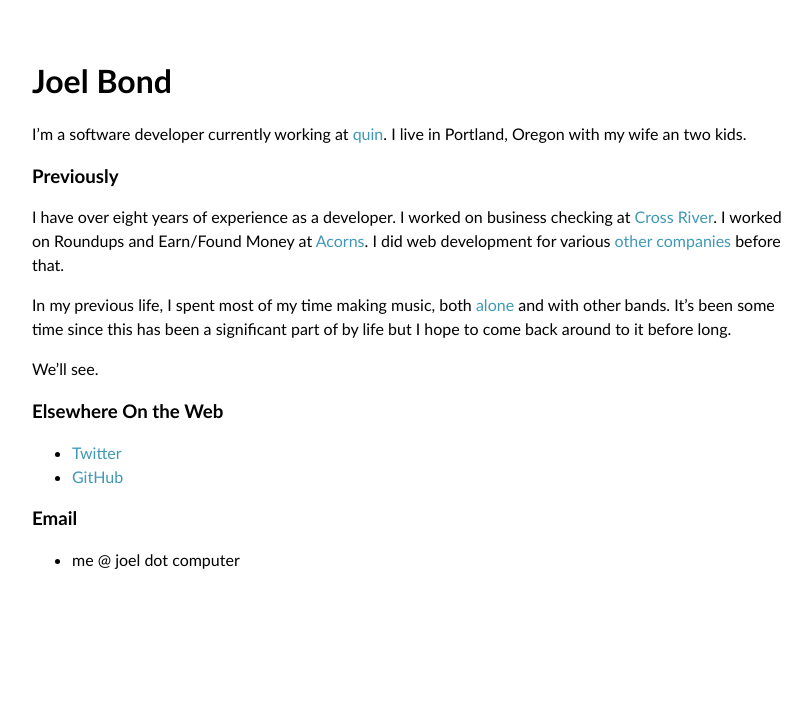
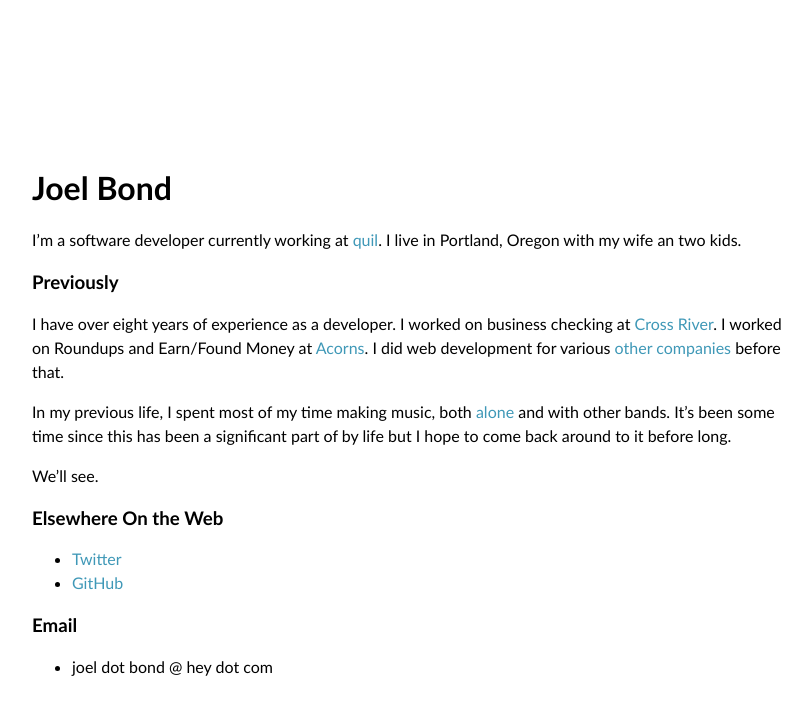
Before and after one commit to Joeltbond/joeltbond.github.io, a Jekyll site: the page built from index.markdown, in a window 1280 px wide. Shown: the top 715 px of the page, without its empty margins (228-1040 px from the left). Built offline with Jekyll 4.4.1, drawn with Linux system fonts in a browser that asks for light colours.

Commit message:
update email, quil site, page padding

```diff
--- a/_config.yml
+++ b/_config.yml
@@ -19,7 +19,7 @@
 # in the templates via {{ site.myvariable }}.
 
 title: Joel Bond
-email: joeltbond@gmail.com
+email: joel.bond@hey.com
 description: >- # this means to ignore newlines until "baseurl:"
   Write an awesome description for your new site here. You can edit this
   line in _config.yml. It will appear in your document head meta (for
--- a/_layouts/page.html
+++ b/_layouts/page.html
@@ -2,7 +2,9 @@
 <html>
   {% include head.html %}
   <body>
-    <h1 class="page-title">{{ page.title }}</h1>
-    {{ content }}
+    <main>
+      <h1 class="page-title">{{ page.title }}</h1>
+      {{ content }}
+    </main>
   </body>
 </html>
--- a/_sass/main.scss
+++ b/_sass/main.scss
@@ -4,6 +4,14 @@
   max-width: 800px;
   margin: 0 auto;
   padding: 20px 20px;
+}
+
+html {
+  font-size: 10px;
+}
+
+body {
+  font-size: 1.6rem;
 }
 
 p {
@@ -31,9 +39,6 @@
   margin-top: 50px;
 }
 
-header {
-}
-
 nav {
   display: flex;
   justify-content: space-between;
@@ -50,6 +55,30 @@
   }
 }
 
+html {
+  font-size: 10px;
+}
+
+:root {
+  --page-top: 3.2rem;
+
+  @media (min-width: 43rem) {
+    --page-top: 6.4rem;
+  }
+
+  @media (min-width: 62rem) {
+    --page-top: 12.8rem;
+  }
+
+  @media (min-width: 82rem) {
+    --page-top: 19.2rem;
+  }
+}
+
+main {
+  margin-top: var(--page-top);
+}
+
 .post-list {
   list-style: none;
   margin: 0;
--- a/index.markdown
+++ b/index.markdown
@@ -3,7 +3,7 @@
 title: Joel Bond
 ---
 
-I'm a software developer currently working at [quin](https://helloquin.com). I live in Portland, Oregon with my wife an two kids.
+I'm a software developer currently working at [quil](https://getquil.com). I live in Portland, Oregon with my wife an two kids.
 
 ### Previously
 
@@ -20,4 +20,4 @@
 
 ### Email
 
-- me @ joel dot computer
+- joel dot bond @ hey dot com
```
Also changed, not shown: README.md.
